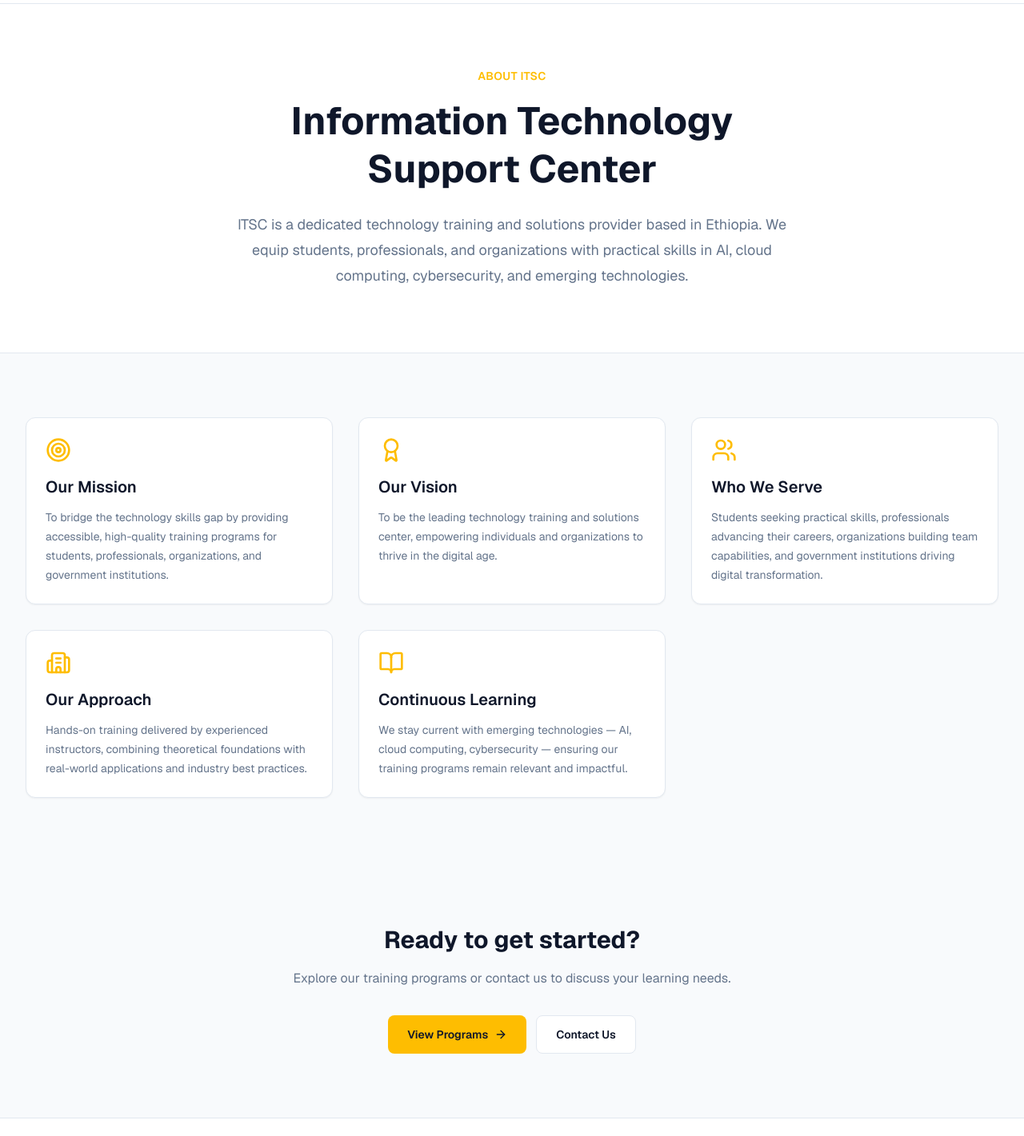
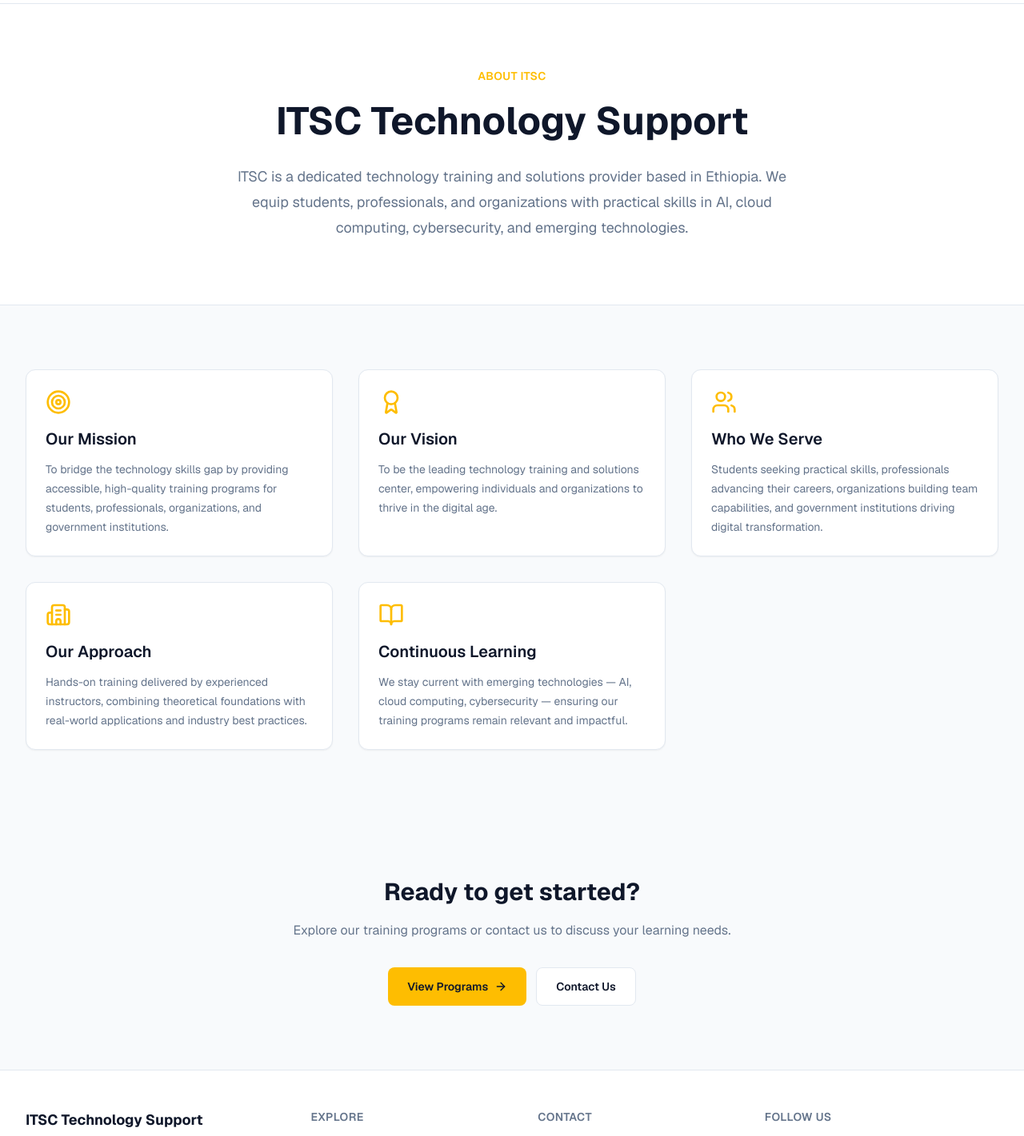
Before and after one commit to FedhiJob/Itsc, a Next.js app in the folder apps/web/: page /about in a window 1280 px wide. Shown: the part 60-1481 px from the top of the page at 80% size. Built offline with nearby package versions, Linux system fonts and the light colour scheme; no server answers.

Commit message:
chore: rename organization to ITSC Technology Support

```diff
--- a/apps/web/src/app/about/page.tsx
+++ b/apps/web/src/app/about/page.tsx
@@ -7,7 +7,7 @@ import { Container, Section } from "@/components/ui/section";
 export const metadata: Metadata = {
   title: "About",
   description:
-    "Learn about the Information Technology and Solutions Center (ITSC) — our mission, vision, and commitment to professional technology training."
+    "Learn about ITSC Technology Support — our mission, vision, and commitment to professional technology training."
 };
 
 const values = [
@@ -50,7 +50,7 @@ export default function AboutPage() {
         <Container className="max-w-3xl text-center">
           <p className="text-sm font-semibold uppercase tracking-wide text-brand-gold">About ITSC</p>
           <h1 className="mt-4 text-4xl font-bold leading-tight text-gray-900 sm:text-5xl">
-            Information Technology Support Center
+            ITSC Technology Support
           </h1>
           <p className="mt-6 text-lg leading-8 text-gray-500">
             ITSC is a dedicated technology training and solutions provider based in Ethiopia. We
--- a/apps/web/src/components/layout/site-header.tsx
+++ b/apps/web/src/components/layout/site-header.tsx
@@ -12,7 +12,7 @@ export function SiteHeader() {
         <Link href="/" className="flex items-center gap-3" aria-label="ITSC home">
           <Image
             src={logo}
-            alt="ITSC — Information Technology and Solutions Center"
+            alt="ITSC Technology Support"
             width={120}
             height={46}
             className="h-auto w-auto max-h-10 object-contain"
--- a/apps/web/src/config/site.ts
+++ b/apps/web/src/config/site.ts
@@ -1,6 +1,6 @@
 export const siteConfig = {
   name: "ITSC",
-  fullName: "Information Technology and Solutions Center",
+  fullName: "ITSC Technology Support",
   description:
     "Professional technology training, corporate capacity building, and AI-assisted guidance from ITSC.",
   url: process.env.NEXT_PUBLIC_SITE_URL ?? "http://localhost:3000",
--- a/package.json
+++ b/package.json
@@ -2,7 +2,7 @@
   "name": "itsc-platform",
   "version": "0.1.0",
   "private": true,
-  "description": "Corporate website and content platform for the Information Technology and Solutions Center.",
+  "description": "Corporate website and content platform for ITSC Technology Support.",
   "workspaces": [
     "apps/*",
     "packages/*"
```
Also changed, not shown: 1 other file (tests, documents, lock files or other folders).
